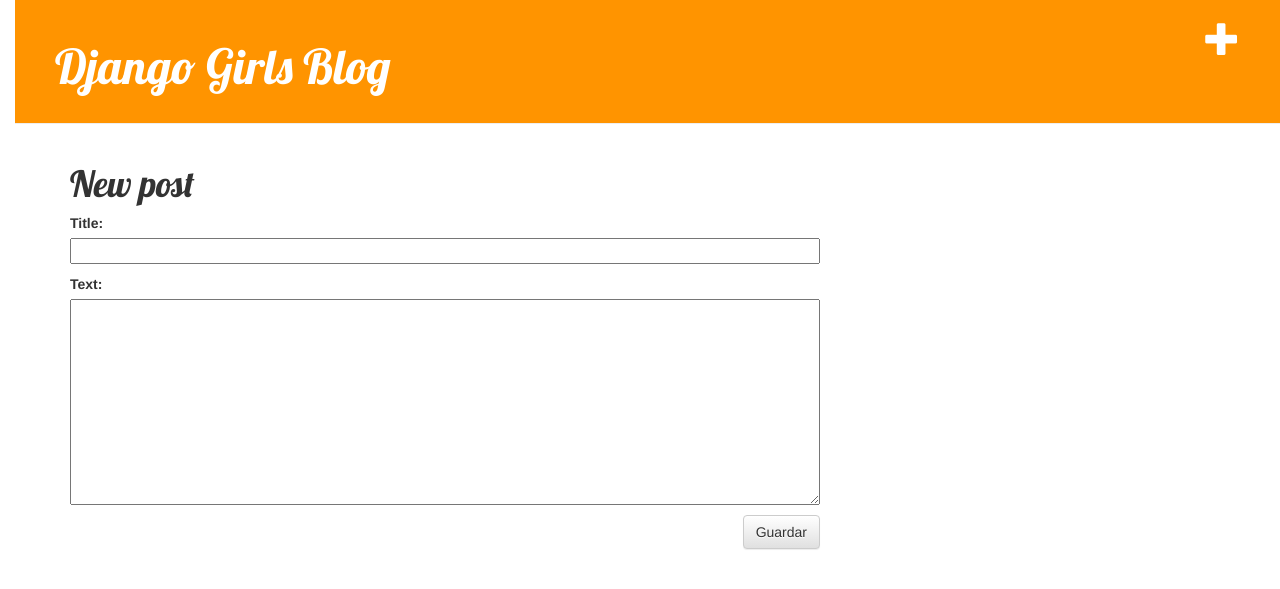
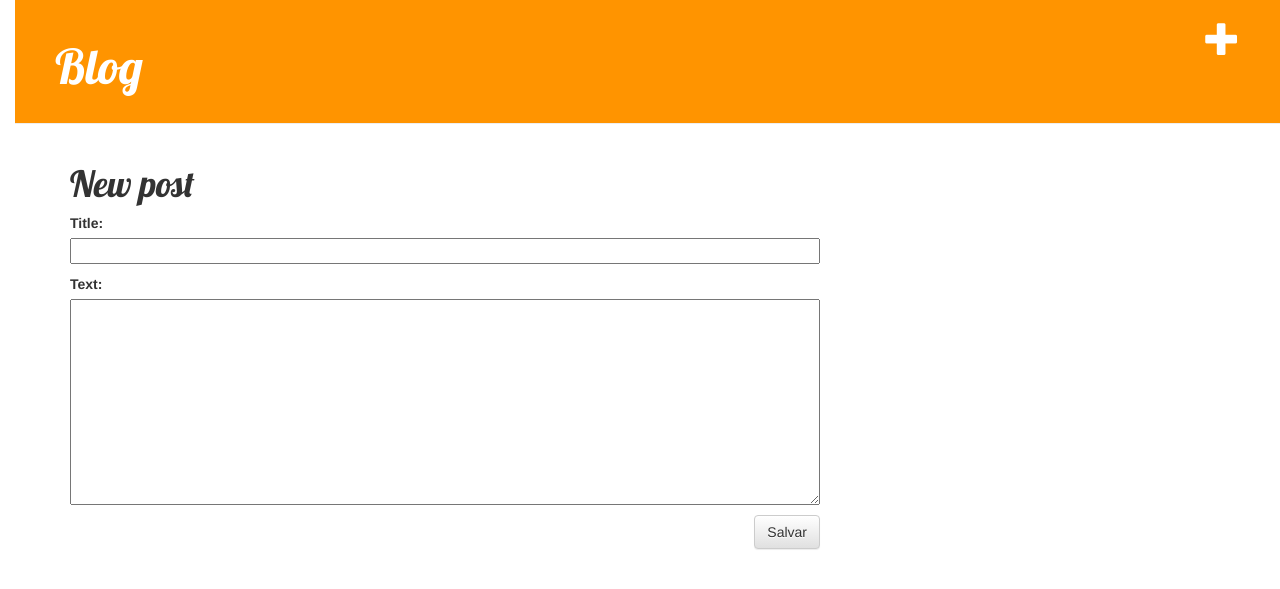
Before and after one commit to jonnatas/my-first-blog, a Django app: page /post/new/ in a window 1280 px wide. Shown: the top 589 px of the page. Run offline with Django 3.2, Linux system fonts and the light colour scheme; some libraries are stand-ins or nearby versions.

Commit message:
add form

```diff
--- a/blog/templates/blog/base.html
+++ b/blog/templates/blog/base.html
@@ -1,7 +1,7 @@
 {% load staticfiles %}
 <html>
 	<head>
-		<title>Django Girls blog</title>
+		<title>Blog</title>
 		<link rel="stylesheet" href="//maxcdn.bootstrapcdn.com/bootstrap/3.2.0/css/bootstrap.min.css">
 		<link rel="stylesheet" href="//maxcdn.bootstrapcdn.com/bootstrap/3.2.0/css/bootstrap-theme.min.css">
 		<link href='//fonts.googleapis.com/css?family=Lobster&subset=latin,latin-ext' rel='stylesheet' type='text/css'>
@@ -10,7 +10,7 @@
 	<body>
 		<div class="page-header">
 			<a href="{% url 'blog:post_new' %}" class="top-menu"><span class="glyphicon glyphicon-plus"></span></a>
-			<h1><a href="/">Django Girls Blog</a></h1>
+			<h1><a href="/">Blog</a></h1>
 		</div>
 		<div class="content container">
 			<div class="row">
--- a/blog/templates/blog/post_edit.html
+++ b/blog/templates/blog/post_edit.html
@@ -4,6 +4,6 @@
 <h1>New post</h1>
 <form method="POST" class="post-form">{% csrf_token %}
 	{{ form.as_p }}
-	<button type="submit" class="save btn btn-default">Guardar</button>
+	<button type="submit" class="save btn btn-default">Salvar</button>
 </form>
 {% endblock %}
--- a/blog/urls.py
+++ b/blog/urls.py
@@ -3,6 +3,6 @@
 
 urlpatterns = [
     url(r'^$', views.post_list),
-    url(r'^post/(?P<pk>[0-9]+)/$', views.post_detail, name='post_detail'),
+    url(r'^post/(?P<pk>[0-9]+)/$', views.post_detail, name='postdetail'),
     url(r'^post/new/$', views.post_new, name='post_new'),
 ]
--- a/blog/views.py
+++ b/blog/views.py
@@ -21,7 +21,7 @@
             post.author = request.user
             post.published_date = timezone.now()
             post.save()
-            return redirect('post_detail', pk=post.pk)
+            return redirect('blog:postdetail', pk=post.pk)
     else:
         form = PostForm()
     return render(request, 'blog/post_edit.html', {'form': form})
--- a/mysite/urls.py
+++ b/mysite/urls.py
@@ -3,5 +3,5 @@
 
 urlpatterns = [
     url(r'^admin/', admin.site.urls),
-    url(r'', include('blog.urls', namespace='blog')),
+    url(r'', include('blog.urls', namespace="blog")),
 ]
```
Also changed, not shown: db.sqlite3.
